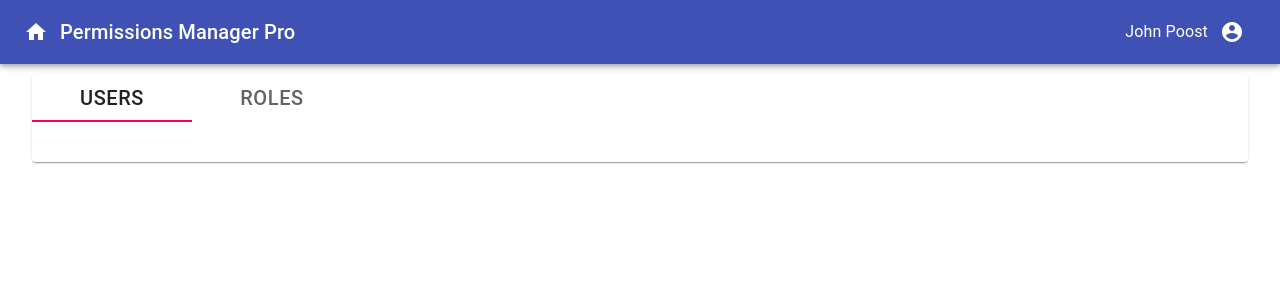
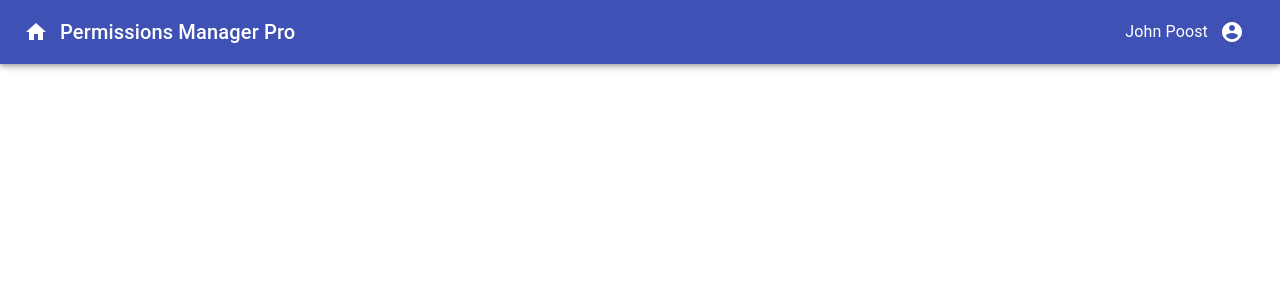
Before and after one commit to ZWally/cornhacks2023, a React (Create React App) app: page / in a window 1280 px wide. Shown: the top 300 px of the page. Built offline with nearby package versions, Linux system fonts and the light colour scheme.

Commit message:
updated tabs

```diff
--- a/src/App.tsx
+++ b/src/App.tsx
@@ -8,7 +8,7 @@ function App() {
   return (
     <div className="App">
       <Banner username='John Poost'/>
-      <TabsContainer />
+
     </div>
   );
 }
```
